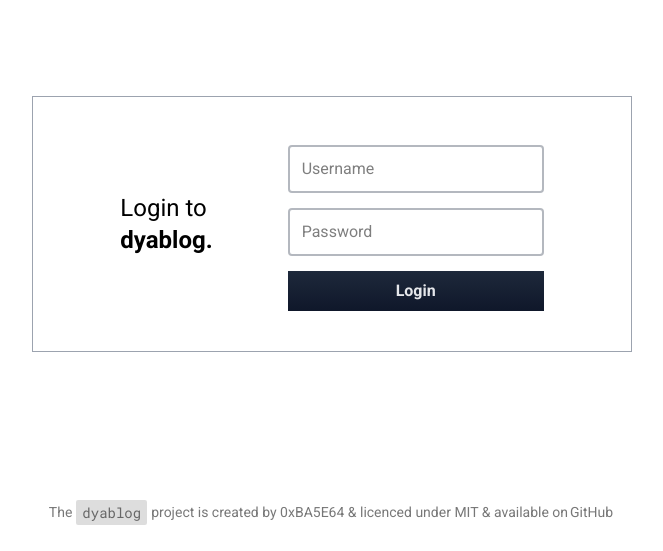
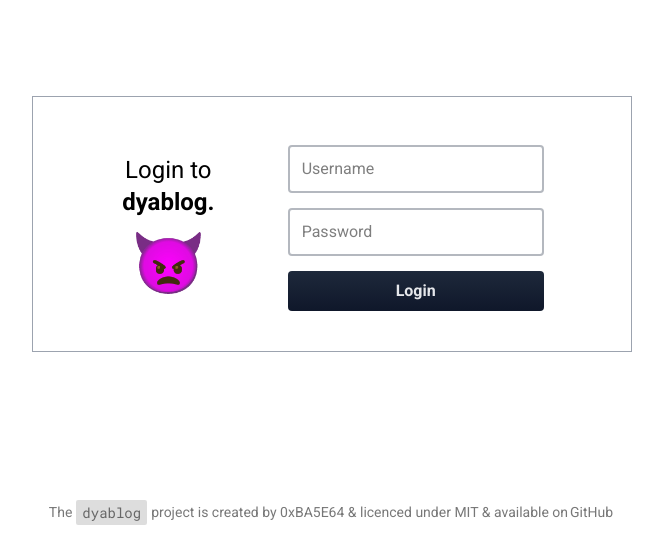
Before and after one commit to 0xBA5E64/dyablog, a Django app: page /blog/login/ in a window 1280 px wide. Shown: the part 56-607 px from the top of the page, without its empty margins (308-971 px from the left). Run offline with Django 4.2, Linux system fonts and the light colour scheme; style sheets or scripts are compiled from the project's sources; parts of the project's set-up code (start-up, migrations or seed data) failed here and were passed over.

Commit message:
Added imp emoji and rounding to login button on login page

```diff
--- a/blog/templates/blog/login.html
+++ b/blog/templates/blog/login.html
@@ -3,12 +3,12 @@
 {% block content %}
 <div class="relative w-full h-[500px] flex justify-center items-start">
     <div class="relative md:w-[600px] h-64 border border-gray-400 p-4 flex justify-evenly items-center flex-col md:flex-row my-24">
-        <h1 class="text-2xl md:w-24">Login to <span class="font-bold">dyablog.</span></h1>
+        <h1 class="text-2xl text-center md:w-24">Login to <span class="font-bold">dyablog.</span> <span class="inline-block md:mt-4 md:text-6xl text-xl">👿<span></h1>
         <form method="post" class="w-64">
             {% csrf_token %}
             {% include './material_text_field.html' with field=form.username %}
             {% include './material_text_field.html' with field=form.password %}
-            <button type="Submit" class="w-full py-2 font-bold border-0 bg-gradient-to-b from-slate-800 to-slate-900 text-gray-200 mt-2">Login</button>
+            <button type="Submit" class="w-full py-2 font-bold border-0 bg-gradient-to-b rounded from-slate-800 to-slate-900 text-gray-200 mt-2">Login</button>
         </form>
     </div>
 </div>
```
